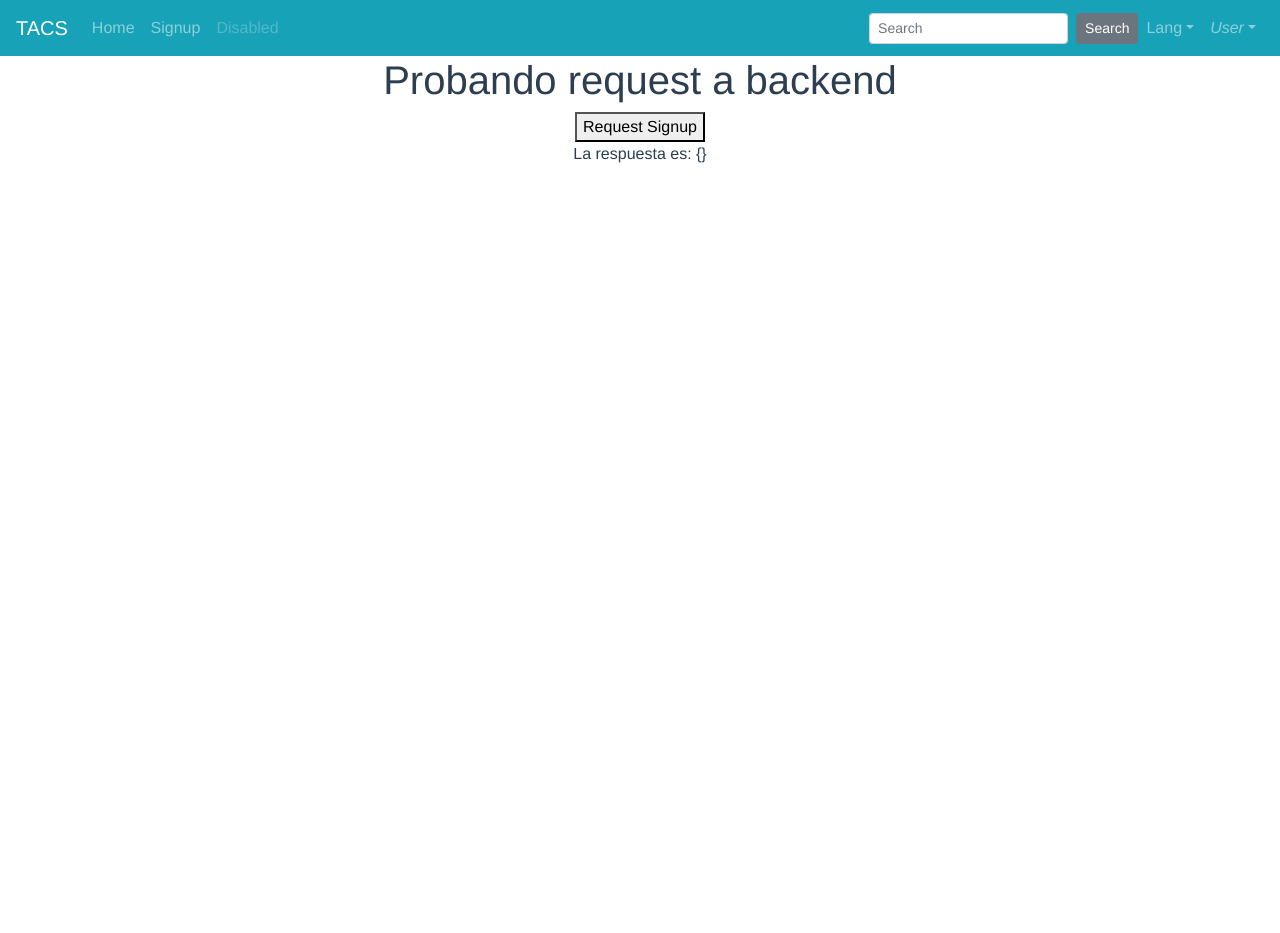
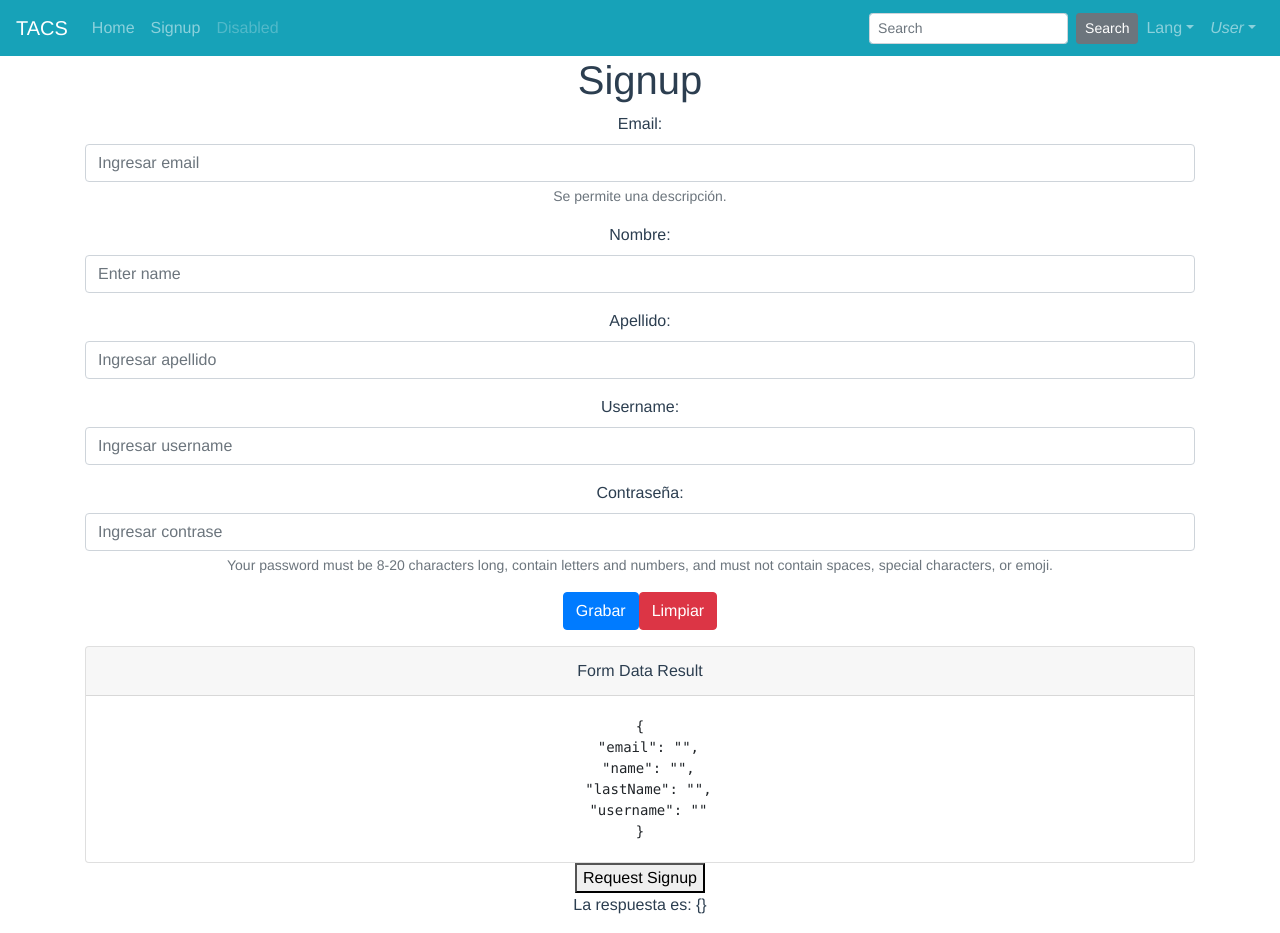
Before and after one commit to fede90/tacs-frontend, a Vue app: page /signup in a window 1280 px wide. Before the commit the page ends 800 px from the top, so only its background shows below. Built offline with nearby package versions, Linux system fonts and the light colour scheme.

Commit message:
#3 esqueleto registro usuario

```diff
--- a/src/App.vue
+++ b/src/App.vue
@@ -1,11 +1,13 @@
 <template>
   <div id="app">
     <navbar />
-    <router-view />
+    <b-container>
+      <router-view />
+    </b-container>
   </div>
 </template>
 <script>
-import navbar from '@/components/Navbar.vue'
+import navbar from "@/components/Navbar.vue";
 
 export default {
   name: "app",
--- a/src/components/backend-api.js
+++ b/src/components/backend-api.js
@@ -1,20 +1,18 @@
-import axios from 'axios'
+import axios from "axios";
 
 const AXIOS = axios.create({
   baseURL: `/api`,
   timeout: 1000
 });
 
-
 export default {
-    signup() {
-        return AXIOS.get(`/signup`);
+  signup(user) {
+    return AXIOS.post(`/signup`, user);
   },
   getUser(id) {
     return AXIOS.get(`/user/` + id);
   },
   createUser(firstName, lastName) {
-        return AXIOS.post(`/user/` + firstName + '/' + lastName);
-    },
-
+    return AXIOS.post(`/user/` + firstName + "/" + lastName);
   }
+};
--- a/src/views/Signup.vue
+++ b/src/views/Signup.vue
@@ -1,8 +1,76 @@
 <template>
   <div class="signup">
-    <h1>Probando request a backend</h1>
+    <h1>Signup</h1>
+    <div>
+      <b-form @submit="onSubmit" @reset="onReset" v-if="show">
+        <b-form-group
+          id="input-group-1"
+          label="Email:"
+          label-for="input-1"
+          description="Se permite una descripción."
+        >
+          <b-form-input
+            id="input-1"
+            v-model="form.email"
+            type="email"
+            required
+            placeholder="Ingresar email"
+          ></b-form-input>
+        </b-form-group>
+
+        <b-form-group id="input-group-2" label="Nombre:" label-for="input-2">
+          <b-form-input
+            id="input-2"
+            v-model="form.name"
+            required
+            placeholder="Enter name"
+          ></b-form-input>
+        </b-form-group>
+
+        <b-form-group id="input-group-3" label="Apellido:" label-for="input-3">
+          <b-form-input
+            id="input-3"
+            v-model="form.lastName"
+            required
+            placeholder="Ingresar apellido"
+          ></b-form-input>
+        </b-form-group>
+
+        <b-form-group id="input-group-4" label="Username:" label-for="input-4">
+          <b-form-input
+            id="input-4"
+            v-model="form.username"
+            required
+            placeholder="Ingresar username"
+          ></b-form-input>
+        </b-form-group>
+
+        <b-form-group
+          id="input-group-5"
+          label="Contraseña:"
+          label-for="input-5"
+          description="Your password must be 8-20 characters long, contain letters and numbers, and must not
+          contain spaces, special characters, or emoji."
+          ><b-form-input
+            id="input-5"
+            type="password"
+            v-model="form.pass"
+            required
+            aria-describedby="password-help-block"
+            placeholder="Ingresar contrase"
+          ></b-form-input>
+        </b-form-group>
+
+        <b-button type="submit" variant="primary">Grabar</b-button>
+        <b-button type="reset" variant="danger">Limpiar</b-button>
+      </b-form>
+      <b-card class="mt-3" header="Form Data Result">
+        <pre class="m-0">{{ form }}</pre>
+      </b-card>
+    </div>
+
     <button @click="responseUser()">Request Signup</button>
-    <p>La respuesta es:  {{response}}</p>
+    <p>La respuesta es: {{ response }}</p>
   </div>
 </template>
 
@@ -11,21 +79,46 @@ import api from "@/components/backend-api";
 
 export default {
   name: "Signup",
-  data () {
+  data() {
     return {
       errors: [],
       response: {},
-      }
+      form: {
+        email: "",
+        name: "",
+        lastName: "",
+        username: ""
+      },
+      show: true
+    };
   },
 
   methods: {
-	  responseUser () {
-	    api.signup().then(response => {
+    responseUser() {
+      api
+        .signup(this.form)
+        .then(response => {
           this.response = response.data;
         })
         .catch(e => {
-	        this.errors.push(e)
-	      })
+          this.errors.push(e);
+        });
+    },
+    onSubmit(evt) {
+      evt.preventDefault();
+      this.responseUser();
+    },
+    onReset(evt) {
+      evt.preventDefault();
+      this.form.email = "";
+      this.form.name = "";
+      this.form.food = null;
+      this.form.checked = [];
+      // Trick to reset/clear native browser form validation state
+      this.show = false;
+      this.$nextTick(() => {
+        this.show = true;
+      });
     }
   }
 };
```
Lines whose indentation alone changed are shown as unchanged.
